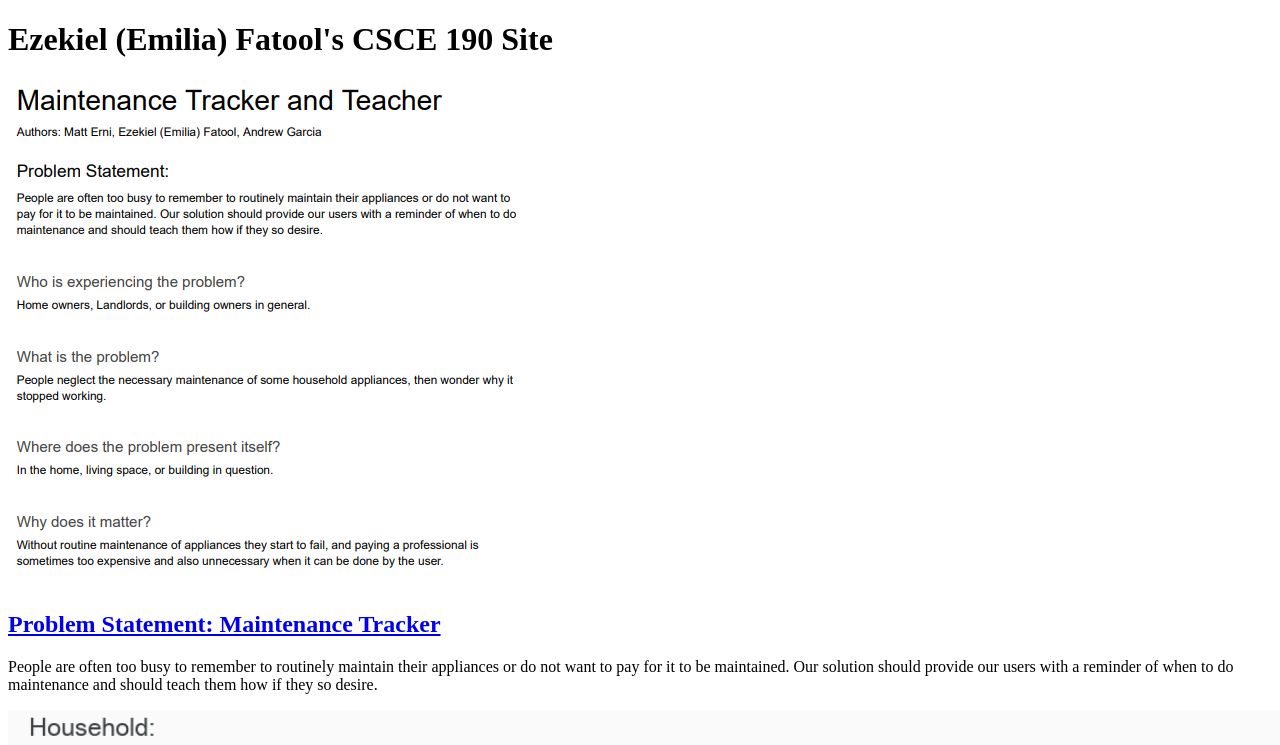
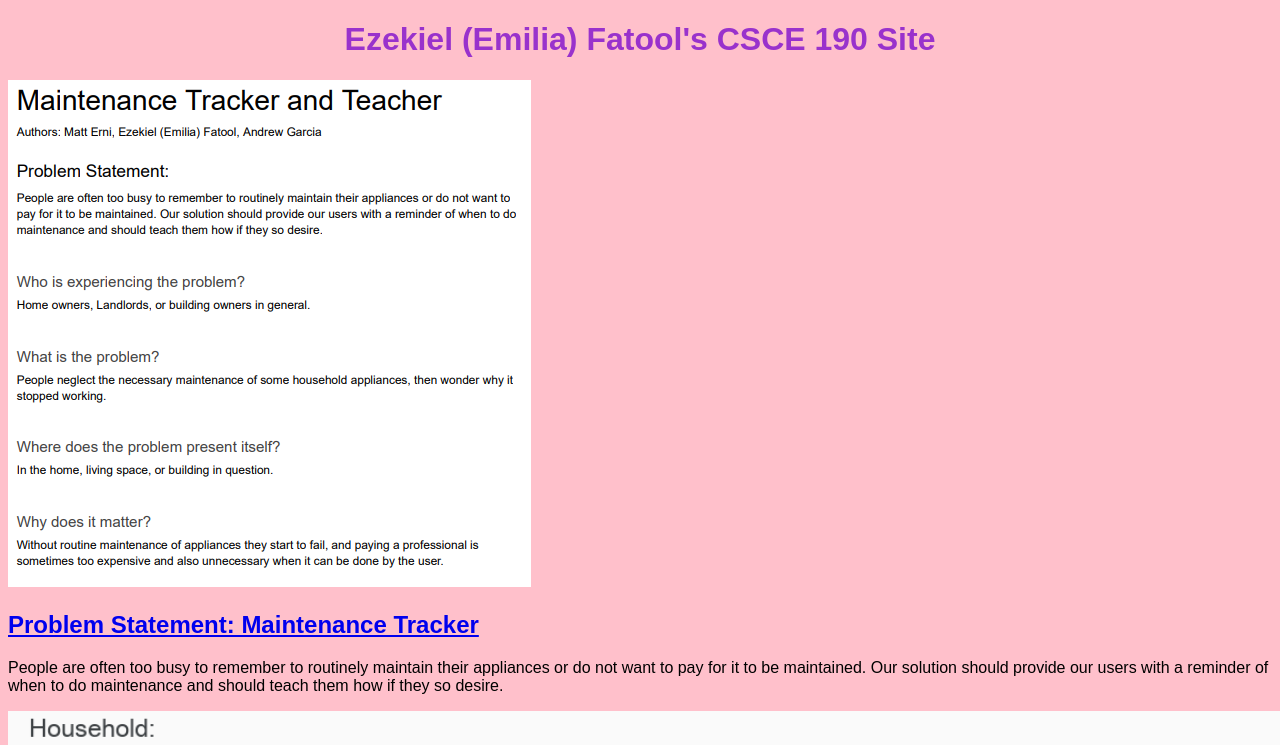
Before and after one commit to Ezekiel-Emilia-Fatool/Ezekiel-Emilia-Fatool.github.io, a plain HTML site: page index.html in a window 1280 px wide. Shown: the top 745 px of the page. Drawn offline with Linux system fonts and the light colour scheme.

Commit message:
Add files via upload

```diff
--- a/index.html
+++ b/index.html
@@ -2,6 +2,7 @@
 <html>
     <head>
         <title>CSCE 190: Ezekiel (Emilia) Fatool</title>
+        <link rel="stylesheet" href="sytles.css">
     </head>
     <body>
         <h1>Ezekiel (Emilia) Fatool's CSCE 190 Site</h1>
--- /dev/null
+++ b/sytles.css
@@ -0,0 +1,9 @@
+body {
+    background:pink;
+    font-family:Arial, Helvetica, sans-serif;
+}
+
+h1 {
+    color: darkorchid;
+    text-align: center;
+}
```
Also changed, not shown: Images/VSC_GIT.PNG (added).
